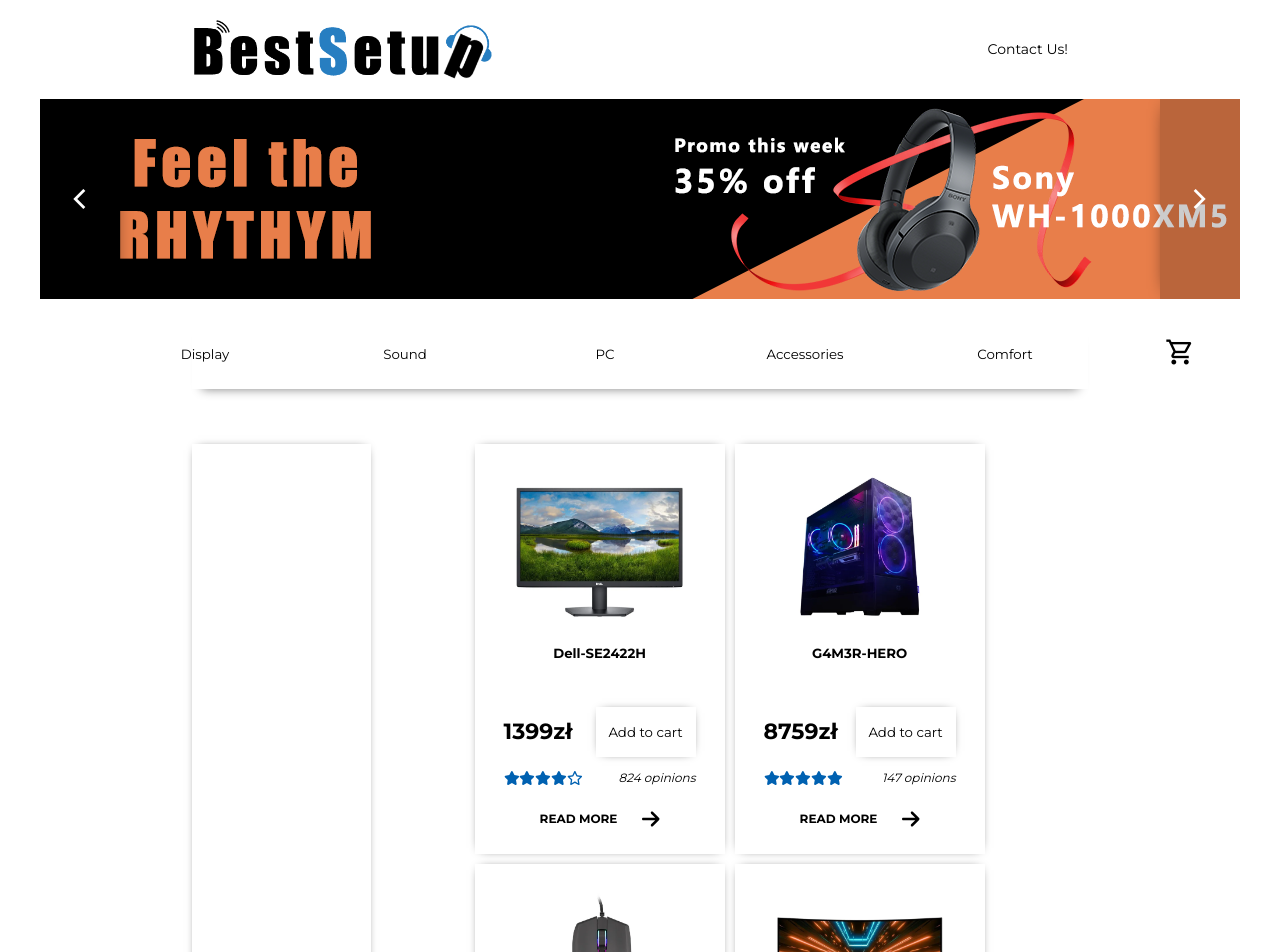
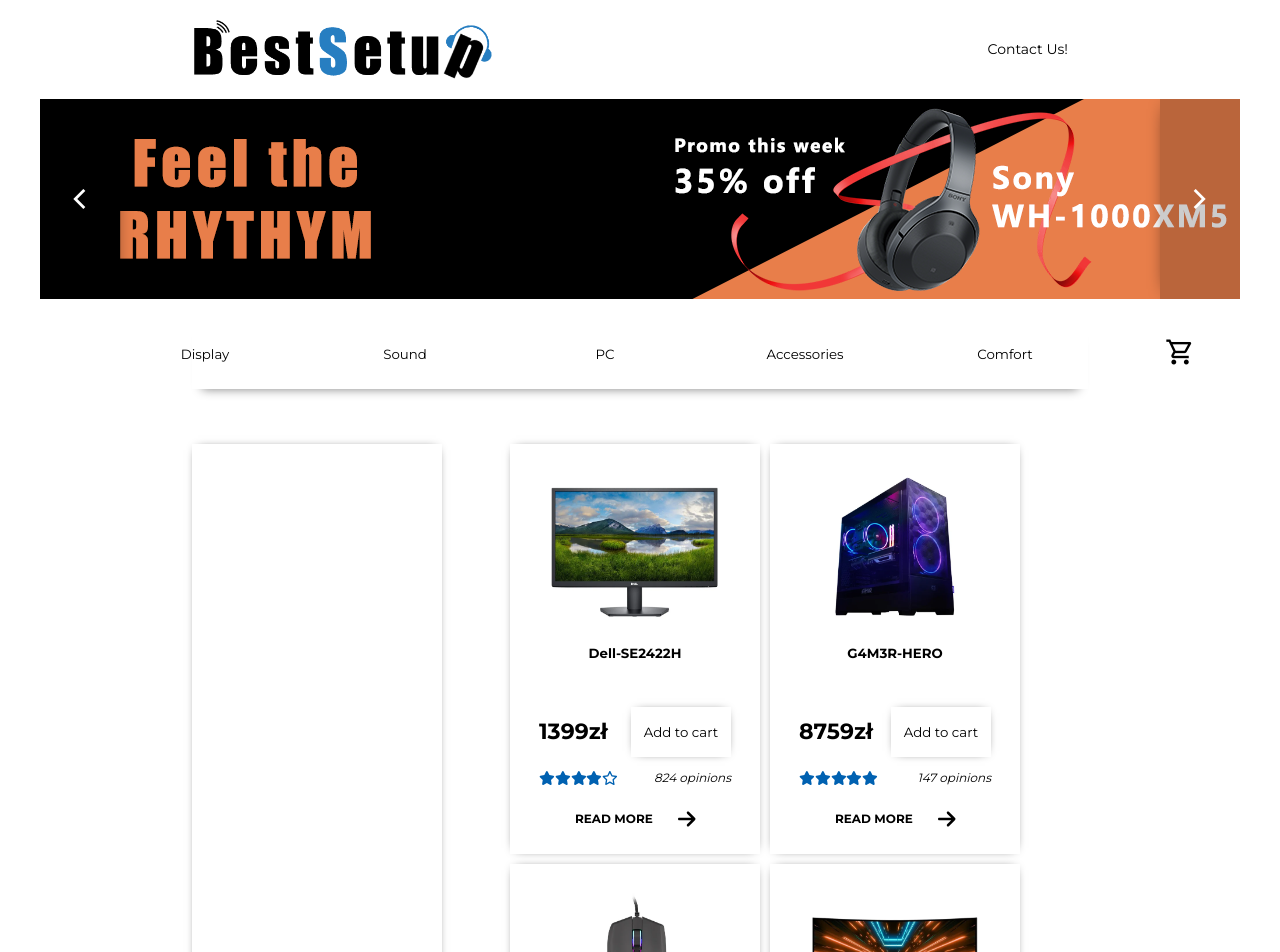
Before and after one commit to rezio3/best-setup-online-shop, a React (Create React App) app: page / in a window 1280 px wide. Shown: the top 952 px of the page. Built offline with nearby package versions, Linux system fonts and the light colour scheme.

Commit message:
fix width in filterWindow component

```diff
--- a/src/style/css/filterWindow.css
+++ b/src/style/css/filterWindow.css
@@ -1,6 +1,7 @@
 .filter-container {
   margin-top: 5px;
   width: 20%;
+  min-width: 250px;
   height: 700px;
   box-shadow: 0 0 10px -6px;
 }
--- a/src/style/filterWindow.scss
+++ b/src/style/filterWindow.scss
@@ -3,6 +3,7 @@
 .filter-container {
 	margin-top: 5px;
 	width: 20%;
+	min-width: 250px;
 	height: 700px;
 	box-shadow: 0 0 10px -6px;
 }
```
